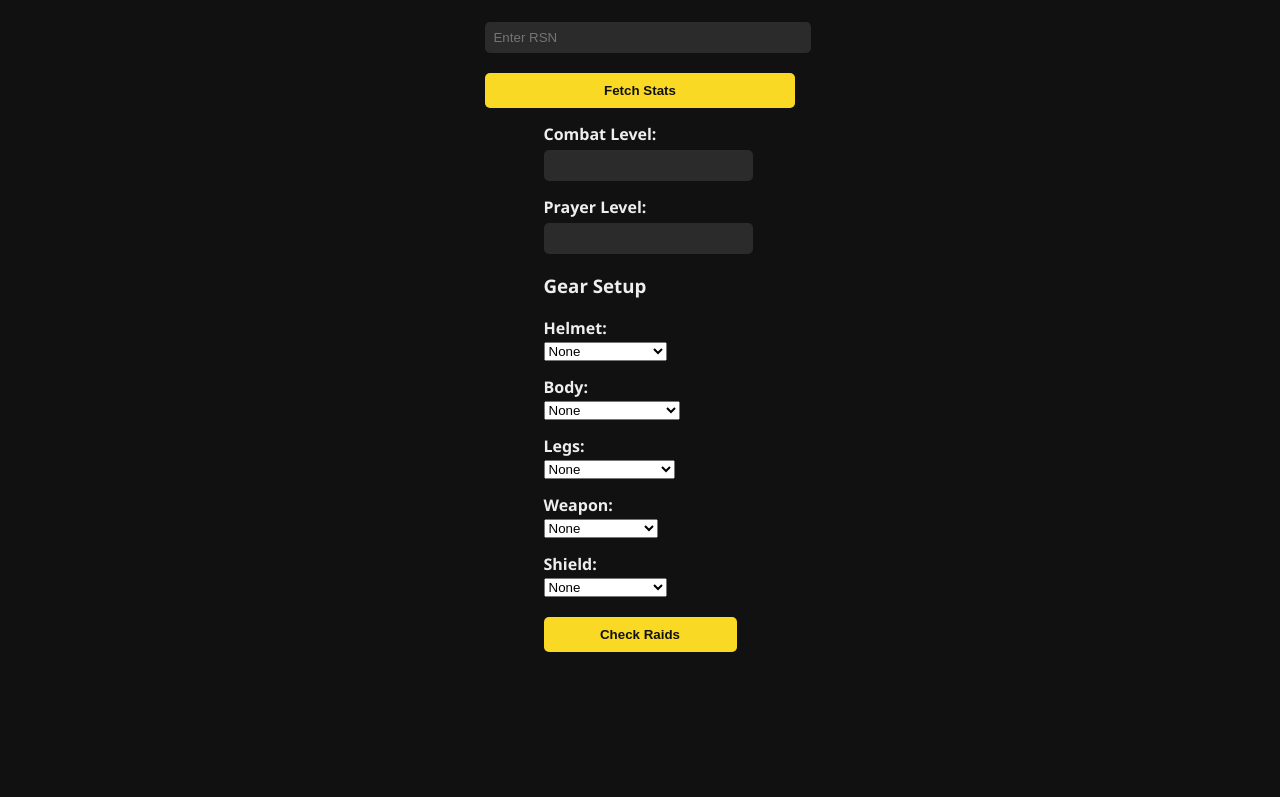
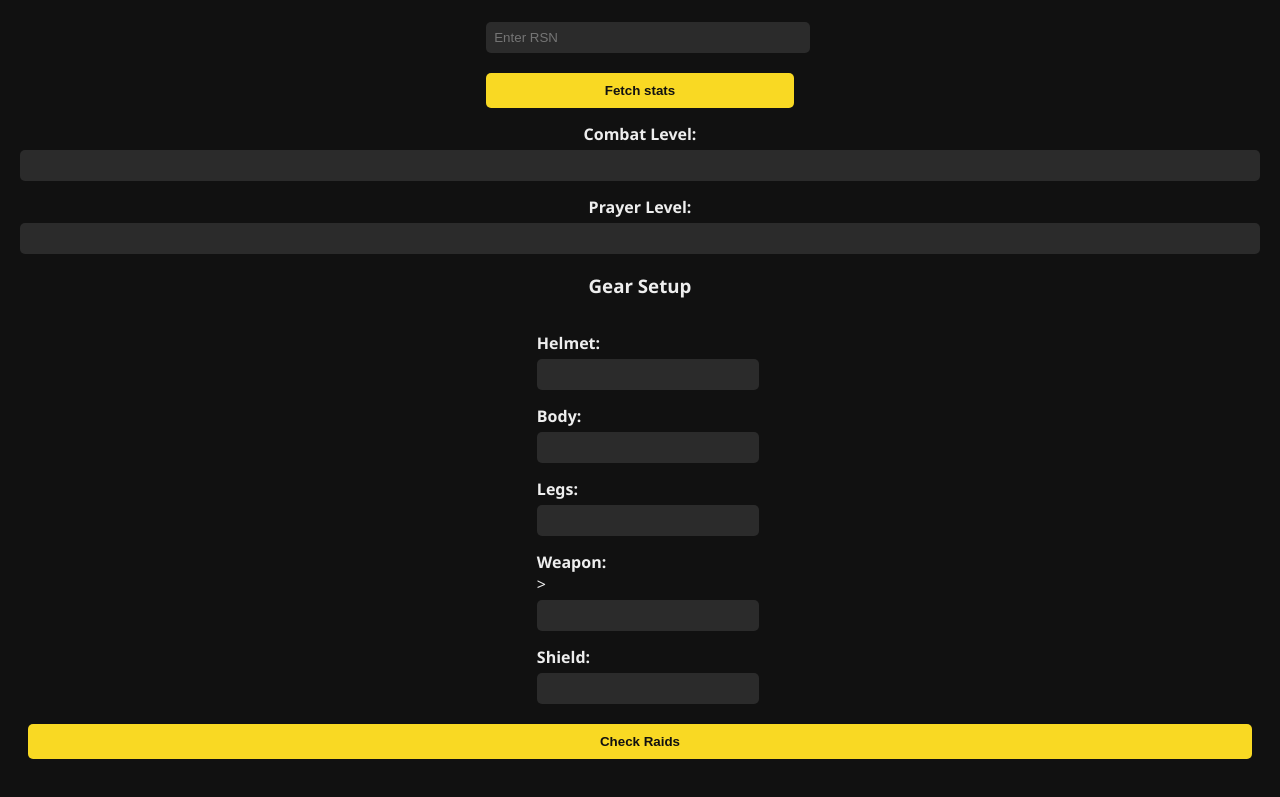
Before and after one commit to 0xmerge5/osrs-raid-check, a plain HTML site: page index.html in a window 1280 px wide. Shown: the part 115-912 px from the top of the page. Drawn offline with Linux system fonts and the light colour scheme.

Commit message:
Replace gear selects with input fields and add datalist for item names

```diff
--- a/index.html
+++ b/index.html
@@ -10,9 +10,9 @@
   <h1>OSRS Raid Checker</h1>
   <div class="input-group">
     <input type="text" id="osrsUsername" placeholder="Enter RSN" />
-<button onclick="fetchStats()">Fetch Stats</button>
+    <button onclick="fetchStats()">Fetch stats</button>
   </div>
-  <div>
+  <!DOCTYPE html>
     <label>Combat Level:</label>
     <input type="number" id="combatLevel" />
     <label>Prayer Level:</label>
@@ -20,60 +20,30 @@
     <h3>Gear Setup</h3>
     <div class="gear-grid">
       <div>
-    <label>Helmet:</label>
-    <select id="slot-head">
-      <option value="">None</option>
-      <option value="Serpentine helm">Serpentine helm</option>
-      <option value="Void ranger helm">Void ranger helm</option>
-      <option value="Armadyl helmet">Armadyl helmet</option>
-    </select>
+        <label for="helmet">Helmet:</label>
+        <input type="text" id="helmet" list="gearList" />
       </div>
-
       <div>
-    <label>Body:</label>
-    <select id="slot-body">
-      <option value="">None</option>
-      <option value="Karil's top">Karil's top</option>
-      <option value="Void top">Void top</option>
-      <option value="Armadyl chestplate">Armadyl chestplate</option>
-    </select>
+        <label for="body">Body:</label>
+        <input type="text" id="body" list="gearList" />
       </div>
-
       <div>
-    <label>Legs:</label>
-    <select id="slot-legs">
-      <option value="">None</option>
-      <option value="Karil's skirt">Karil's skirt</option>
-      <option value="Void robe">Void robe</option>
-      <option value="Armadyl chainskirt">Armadyl chainskirt</option>
-    </select>
+        <label for="legs">Legs:</label>
+        <input type="text" id="legs" list="gearList" />
       </div>
-
       <div>
-    <label>Weapon:</label>
-    <select id="slot-weapon">
-      <option value="">None</option>
-      <option value="Blowpipe">Blowpipe</option>
-      <option value="Twisted bow">Twisted bow</option>
-      <option value="Rune crossbow">Rune crossbow</option>
-    </select>
+<label for="weapon">Weapon:</label>>
+        <input type="text" id="weapon" list="gearList" />
       </div>
-
       <div>
-    <label>Shield:</label>
-    <select id="slot-shield">
-      <option value="">None</option>
-      <option value="Dragonfire shield">Dragonfire shield</option>
-      <option value="Crystal shield">Crystal shield</option>
-    </select>
+        <label for="shield">Shield:</label>
+        <input type="text" id="shield" list="gearList" />
       </div>
     </div>
-
+    <datalist id="gearList"></datalist>
+  </div>
   <button onclick="checkRaids()">Check Raids</button>
-  </div>
-
   <div id="results"></div>
-
   <script src="script.js"></script>
 </body>
 </html>
```
Lines whose indentation alone changed are shown as unchanged.
